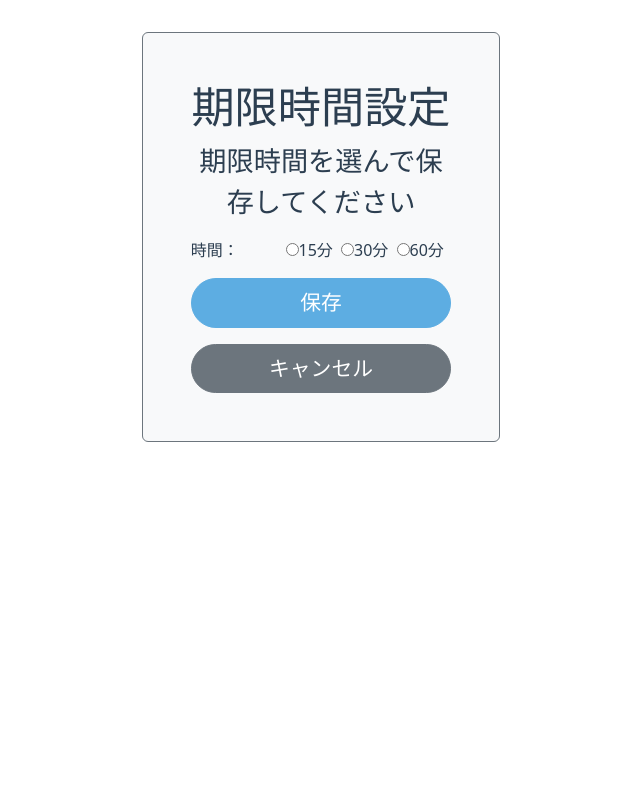
After one commit to ShumpeiSeto/taskbell, a Python web app: template taskbell/templates/testtemp/setting.html in a window 1280 px wide. The commit adds this page. Shown: the whole page, without its empty margins (319-959 px from the left). Run offline with Jinja, Linux system fonts and the light colour scheme; the template is opened without the code that fills it: most values are stand-ins (such as "Sample title", 1, 10 or a date in 2020).

Commit message:
期限時間設定画面バックエンド追加と簡易設定画面追加

```diff
--- a/taskbell/models/login_user.py
+++ b/taskbell/models/login_user.py
@@ -12,6 +12,7 @@ class User(UserMixin, db.Model):
         self.user_id = None
         self.nc_v_mode = 0
         self.c_v_mode = 0
+        self.dl_time = 30
 
     __tablename__ = "users"
     id = db.Column(db.Integer, primary_key=True, autoincrement=True)
@@ -23,6 +24,7 @@ class User(UserMixin, db.Model):
     )
     nc_v_mode = db.Column(db.Integer)
     c_v_mode = db.Column(db.Integer)
+    dl_time = db.Column(db.Integer)
     task_id = db.relationship("Tasks", backref="users")
 
     # is_authenticated をoverrideし、username, passwordチェックをしていたが、
--- a/taskbell/static/script.js
+++ b/taskbell/static/script.js
@@ -12,7 +12,7 @@ const close_modal = document.querySelector(".close_modal");
 //   return result.replaceAll("/", "-");
 // };
 
-intervalId ??= setInterval(checkdatetime, 60000);
+intervalId ??= setInterval(checkdatetime, 180000);
 function checkdatetime() {
   // クライアントセッションから取得
   const dead_minutes = sessionStorage.getItem("dead_minutes");
@@ -51,6 +51,9 @@ function checkdatetime() {
       td_deadtime.textContent = time;
       td_status.textContent = diff <= 0 ? "期限切れ" : `${diff.toFixed(0)}分前`;
       modal.show();
+      if (diff <= 0) {
+        td_status.classList.add("text-danger", "fw-bold");
+      }
     }
     // modal表示用
   });
--- a/taskbell/static/style.css
+++ b/taskbell/static/style.css
@@ -54,16 +54,24 @@
 
 body {
   background-color: var(--primary-white);
-  color: var(--text-dark) !important;
+  color: var(--text-dark);
 }
 .table thead tr th {
   background-color: var(--primary-medium);
 }
-.table,
-.table th,
-.table td {
+.table:not(.modal-body),
+.table:not(.modal-body) th,
+.table:not(.modal-body) td {
   /* color: var(--text-dark) !important; */
   color: var(--primary-white);
+}
+table.modal-body th,
+table.modal-body td {
+  color: var(--primary-dark);
+}
+table.modal-body thead tr th {
+  background-color: var(--accent-warm);
+  font-weight: bold;
 }
 h1,
 p,
@@ -114,20 +122,20 @@ h4 {
 @media screen and (max-width: 768) {
   .table th,
   .table td {
-    font-size: 0.8rem;
+    font-size: 0.9rem;
   }
 }
 @media screen and (min-width: 768px) and (max-width: 991px) {
   .table th,
   .table td {
-    font-size: 1rem;
+    font-size: 1.1rem;
   }
 }
 
 @media screen and (min-width: 992px) {
   .table th,
   .table td {
-    font-size: 1.2rem;
+    font-size: 1.3rem;
   }
 }
 .importance {
--- /dev/null
+++ b/taskbell/templates/testtemp/setting.html
@@ -0,0 +1,40 @@
+{% extends "testtemp/layout.html" %}
+{% block content %}
+    <div class="container vh-100 px-2 py-4">
+        <div class="row h-100 justify-content-center align-items-start">
+            <div class="col-12 col-md-8 col-lg-5 col-xl-4">
+              <div class="card border border-secondary">
+                <div class="card-body p-4 p-md-5">
+                  <div class="text-center">
+                      <h1 class="font-size-l">期限時間設定</h1>
+                      <p class="font-size-s">期限時間を選んで保存してください</p>
+                  </div>
+                  <form action="setting" method="post" class="setting_form">
+                    <div class="row mb-3">
+                    <div class="col-4">
+                        <label for="dl_time">時間：</label>
+                    </div>
+                    <div class="col-8">
+                    <label class="pe-1">
+                        <input type="radio" name="dl_time" id="dl_time" value="0">15分
+                    </label>
+                    <label class="pe-1">
+                        <input type="radio" name="dl_time" id="dl_time" value="1">30分
+                    </label>
+                    <label>
+                        <input type="radio" name="dl_time" id="dl_time" value="2">60分
+                    </label>
+                    </div>
+                    </div>
+                    {# ボタンエリア #}
+                    <div class="d-grid buttons gap-3">
+                    <button type="submit" class="btn btn-primary btn-lg rounded-pill">保存</button>
+                    <a href="{{ url_for('my_task') }}" class="text-decoration-none"><button type="button" class="btn btn-secondary btn-lg w-100 rounded-pill">キャンセル</button></a>
+                    </div>
+                  </form>
+                </div>
+              </div>
+            </div>
+        </div>
+    </div>
+{% endblock %}
```
Also changed, not shown: taskbell/templates/testtemp/delete_confirm_task.html (+4 -4 lines), taskbell/templates/testtemp/my_task.html (+8 -5 lines), taskbell/views.py (+11 -0 lines).
